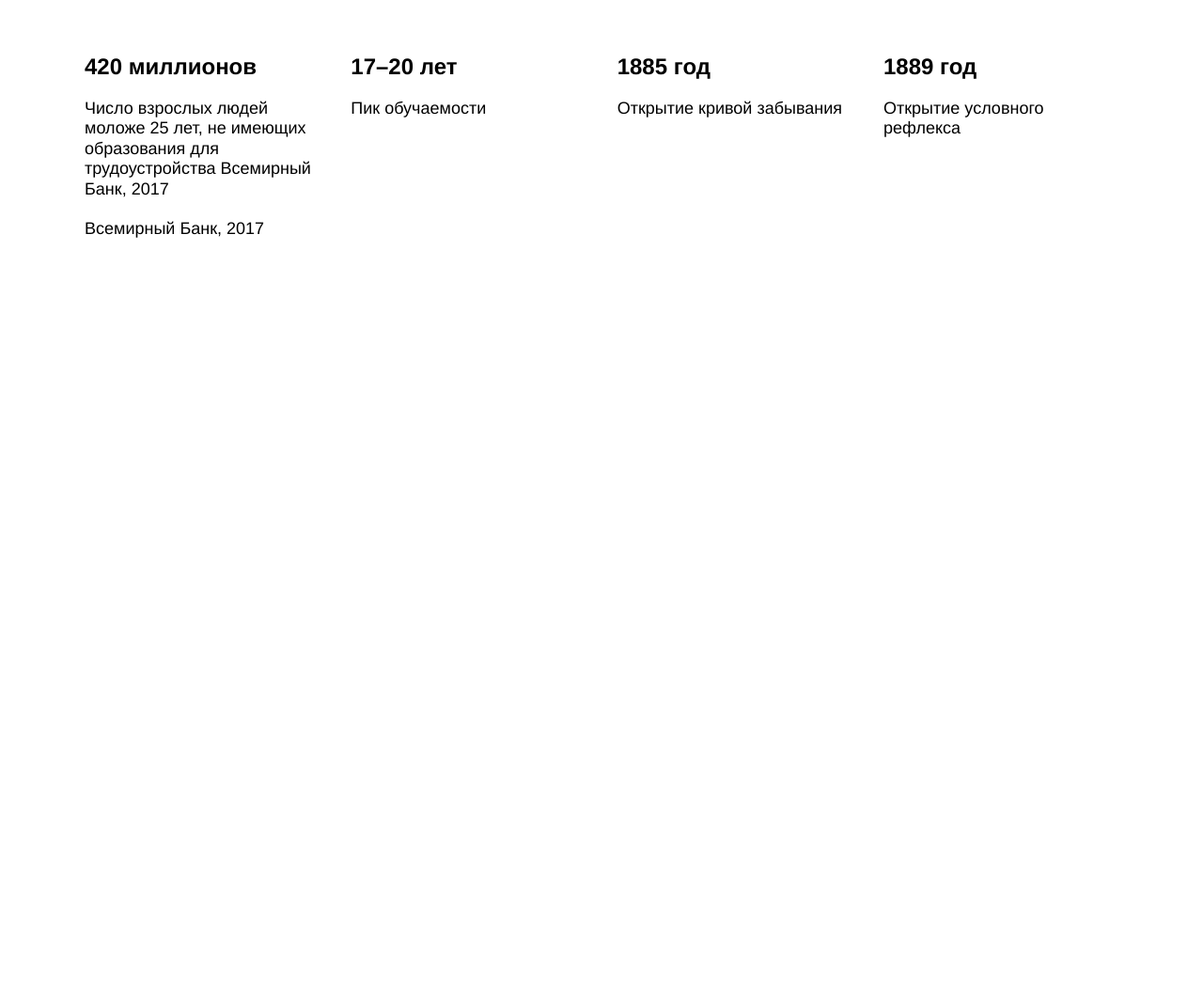
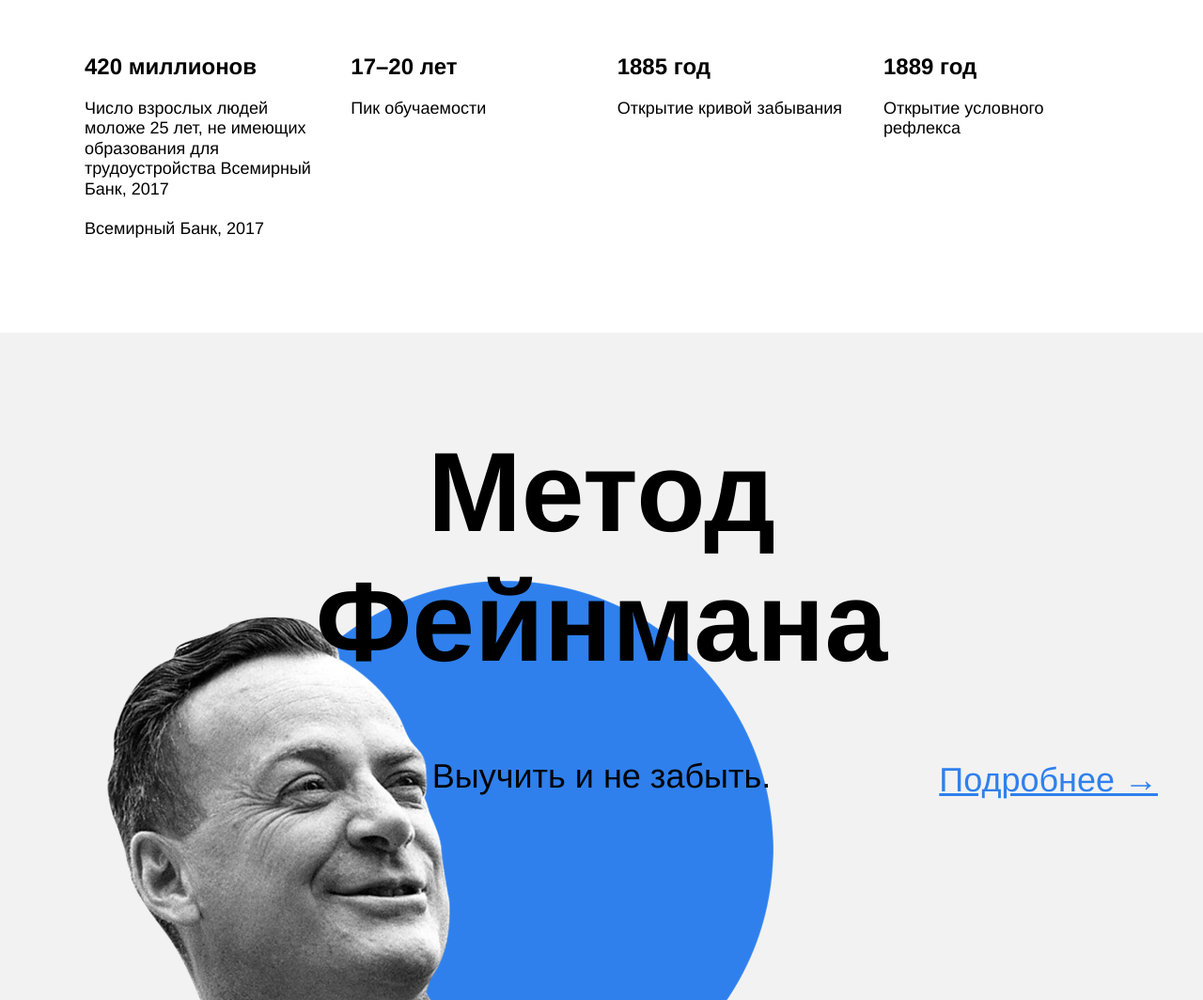
Before and after one commit to Denchik730/how-to-learn, a plain HTML site: page index.html in a window 1280 px wide. Shown: the part 1736-2800 px from the top of the page at 94% size. Before the commit the page ends 1990 px from the top, so only its background shows below. Drawn offline with Linux system fonts and the light colour scheme.

Commit message:
finished section n layout

```diff
--- a/index.html
+++ b/index.html
@@ -96,6 +96,12 @@
                     </div>
                 </div>
             </section>
+
+            <section class="feynman">
+                <h2 class="feynman__title">Метод Фейнмана</h2>
+                <h3 class="feynman__subtitle">Выучить и не забыть.</h3>
+                <a href="#" class="feynman__link">Подробнее →</a>
+            </section>
         </main>
     </div>
 </body>
--- a/styles/style.css
+++ b/styles/style.css
@@ -91,6 +91,10 @@
 	z-index: 0;
 }
 
+.content {
+	position: relative;
+}
+
 .description {
 	margin-top: 100px;
 }
@@ -144,8 +148,6 @@
 	line-height: 1.15;
 	font-size: 60px;
 	font-weight: 600;
-	margin-top: 0;
-	margin-bottom: 0;
     margin: 0 auto;
 	text-align: center;
 }
@@ -156,14 +158,12 @@
 	font-size: 24px;
 	font-weight: normal;
 	margin: 0 auto;
-	margin-top: 0;
-	margin-bottom: 0;
 	text-align: center;
 }
 
 .table {
 	width: 1100px;
-	margin: auto;
+	margin: 0 auto;
 	margin-top: 60px;
 	display: flex;
 	justify-content: space-between;
@@ -191,3 +191,53 @@
 	font-size: 18px;
 	font-weight: normal;
 }
+
+.feynman {
+	position: relative;
+	margin-top: 100px;
+	background: url(../images/feynman.png) left bottom no-repeat;
+	background-size: 867px 637px;
+	min-height: 900px;
+}
+
+.feynman:after {
+	position: absolute;
+	content: '';
+	left:0;
+	top:0;
+	width: 100%;
+	height: 100%;
+	background-color: #f2f2f2;
+	z-index: -1;
+  }
+
+.feynman__title {
+	width: 648px;
+	line-height: 1.15;
+	font-size: 120px;
+	font-weight: 600;
+	text-align: center;
+	padding-top: 100px;
+	margin: 0 auto;
+	z-index: 1;
+}
+
+.feynman__subtitle {
+	margin-top: 70px;
+	margin-bottom: 0;
+	text-align: center;
+	line-height: 51px;
+	font-size: 36px;
+	font-weight: normal;
+	z-index: 1;
+}
+
+.feynman__link {
+	position: absolute;
+	top: 50%;
+	right: 48px;
+	line-height: 51px;
+	font-size: 36px;
+	font-weight: normal;
+	color: #2f80ed;
+}
```
